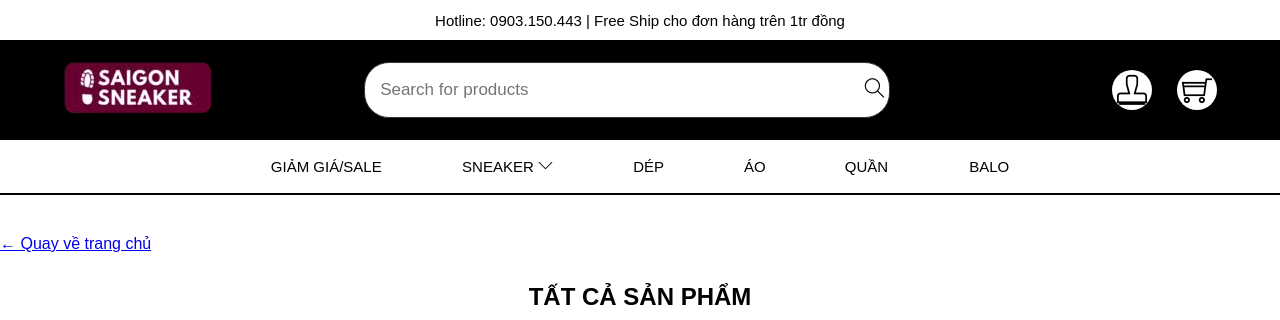
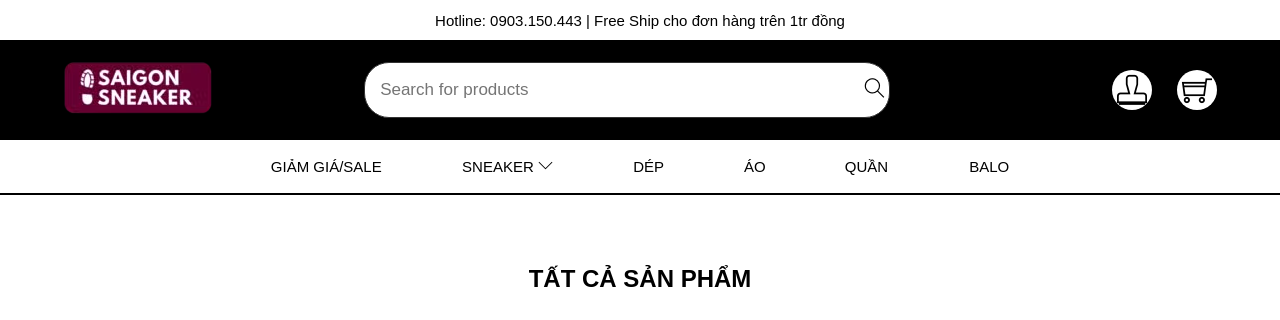
Before and after one commit to bactran26/shoe_shop, a plain HTML site: page products.html in a window 1280 px wide. Shown: the top 320 px of the page. Drawn offline with Linux system fonts and the light colour scheme; grey boxes are pictures that could not be loaded.

Commit message:
remove "quay lai trang chu"

```diff
--- a/products.html
+++ b/products.html
@@ -126,9 +126,6 @@
 
 
     <div class="products-section">
-        <div class="navigation">
-            <a href="index.html" class="back-button">← Quay về trang chủ</a>
-        </div>
         <h2 class="section-title" id="brandTitle">PRODUCTS</h2>
         <div class="products-grid" id="brand-products"></div>
         <div id="pagination" style="text-align:center; margin: 24px 0;"></div>
```
